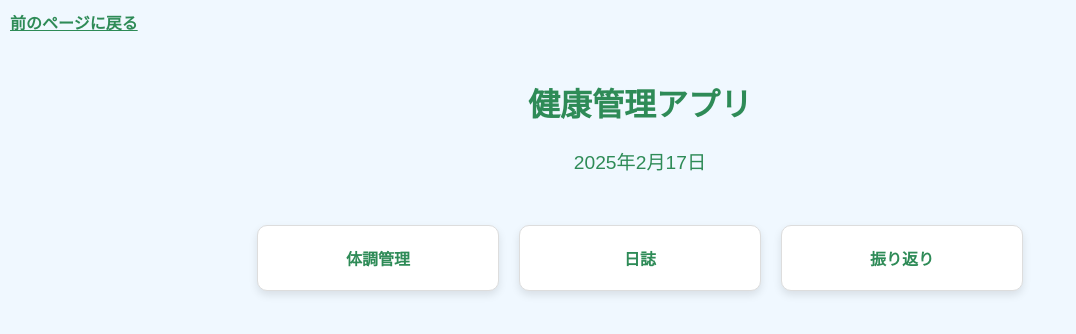
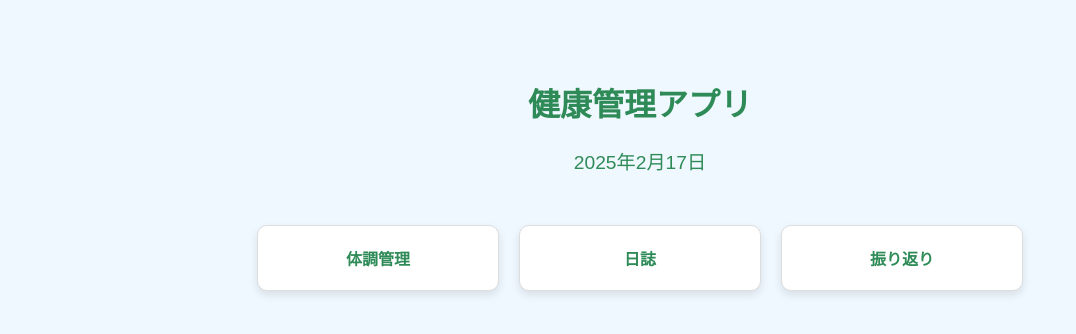
Before and after one commit to linkagef/teamC-logapp, a plain HTML site: page index.html in a window 1280 px wide. Shown: the whole page, without its empty margins (0-1076 px from the left). Drawn offline with Linux system fonts and the light colour scheme.

Commit message:
[edit]back botton

```diff
--- a/index.html
+++ b/index.html
@@ -54,7 +54,6 @@
     </style>
 </head>
 <body>
-    <a href="javascript:history.back()" class="back-link">前のページに戻る</a>
     <h1>健康管理アプリ</h1>
     <div class="date">
         <script>
```
